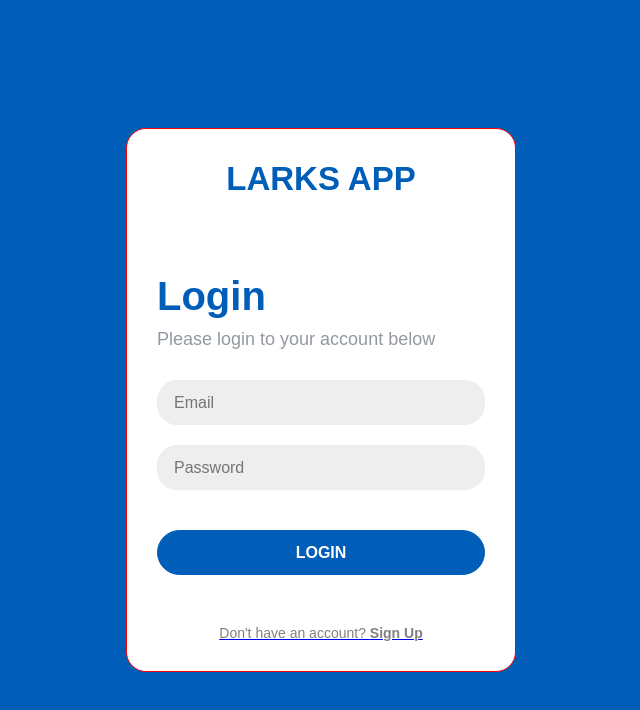
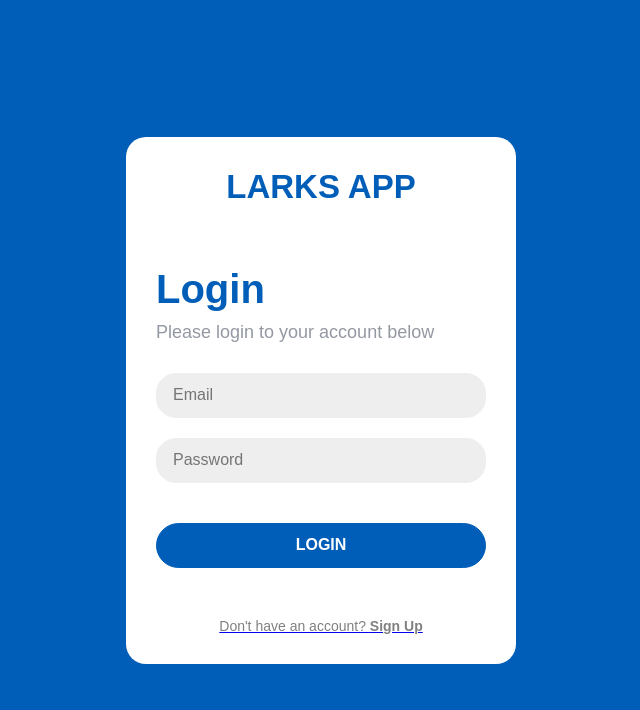
Before and after one commit to marilenaManoli/larks-depressiless, a React (Create React App) app: page / in a window 1280 px wide. Shown: the top 710 px of the page, without its empty margins (319-959 px from the left). Built offline with nearby package versions, Linux system fonts and the light colour scheme.

Commit message:
Removed debuggging code - login css now completed

```diff
--- a/src/components/App/App.css
+++ b/src/components/App/App.css
@@ -120,7 +120,7 @@ body{
 *************************/
 .login-background{
 	max-width: 390px;
-	border: 1px solid red;
+	/* border: 1px solid red; */
 	/* min-height: 80vh; */
 	border-radius: 20px;
 	background-color: white;
@@ -177,7 +177,7 @@ body{
 .login-title{
 	font-size: 40px;
 	color:#005eb8;
-	margin: 15px 0px 10px 0px;
+	margin: 0px 0px 10px 0px;
 }
 
 
```
